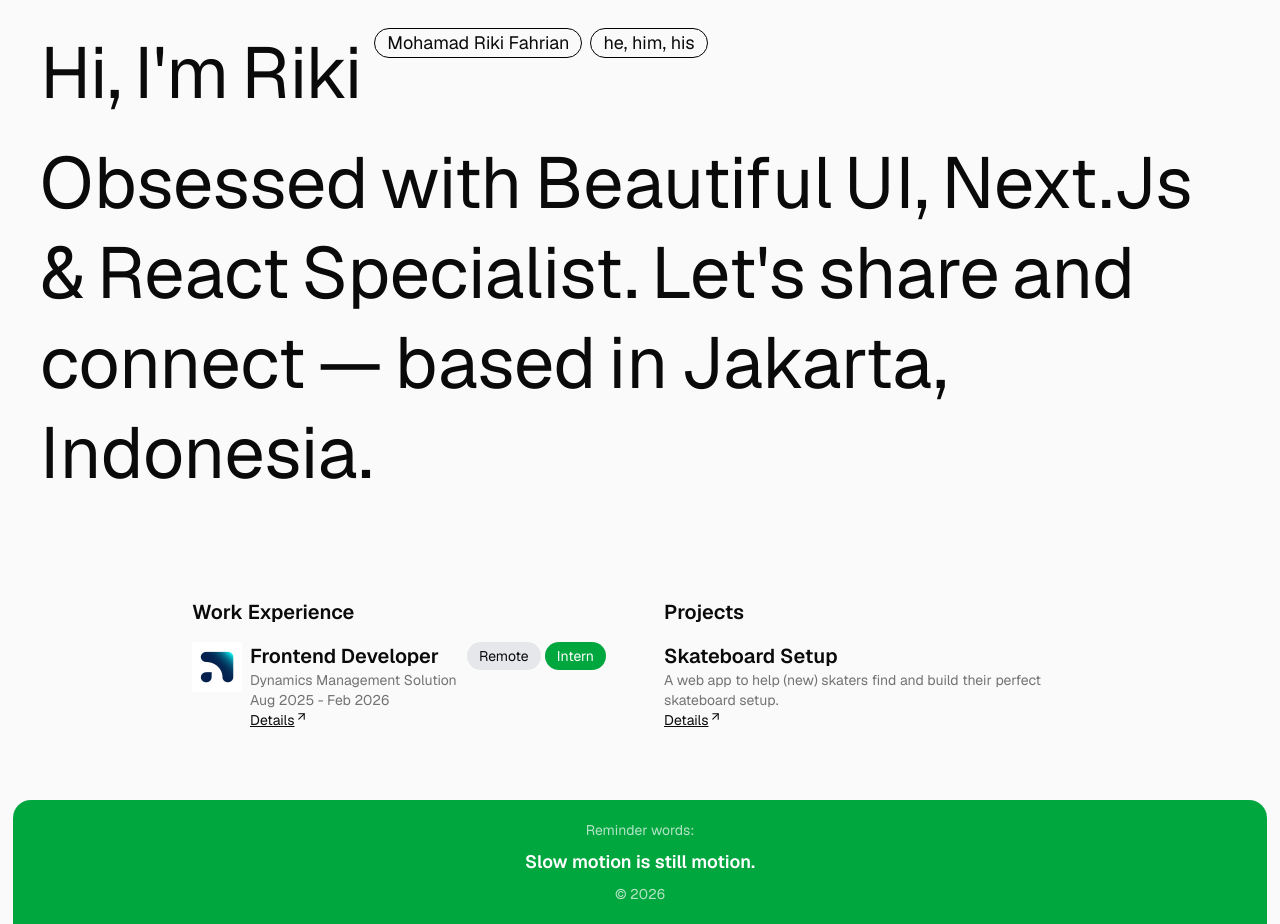
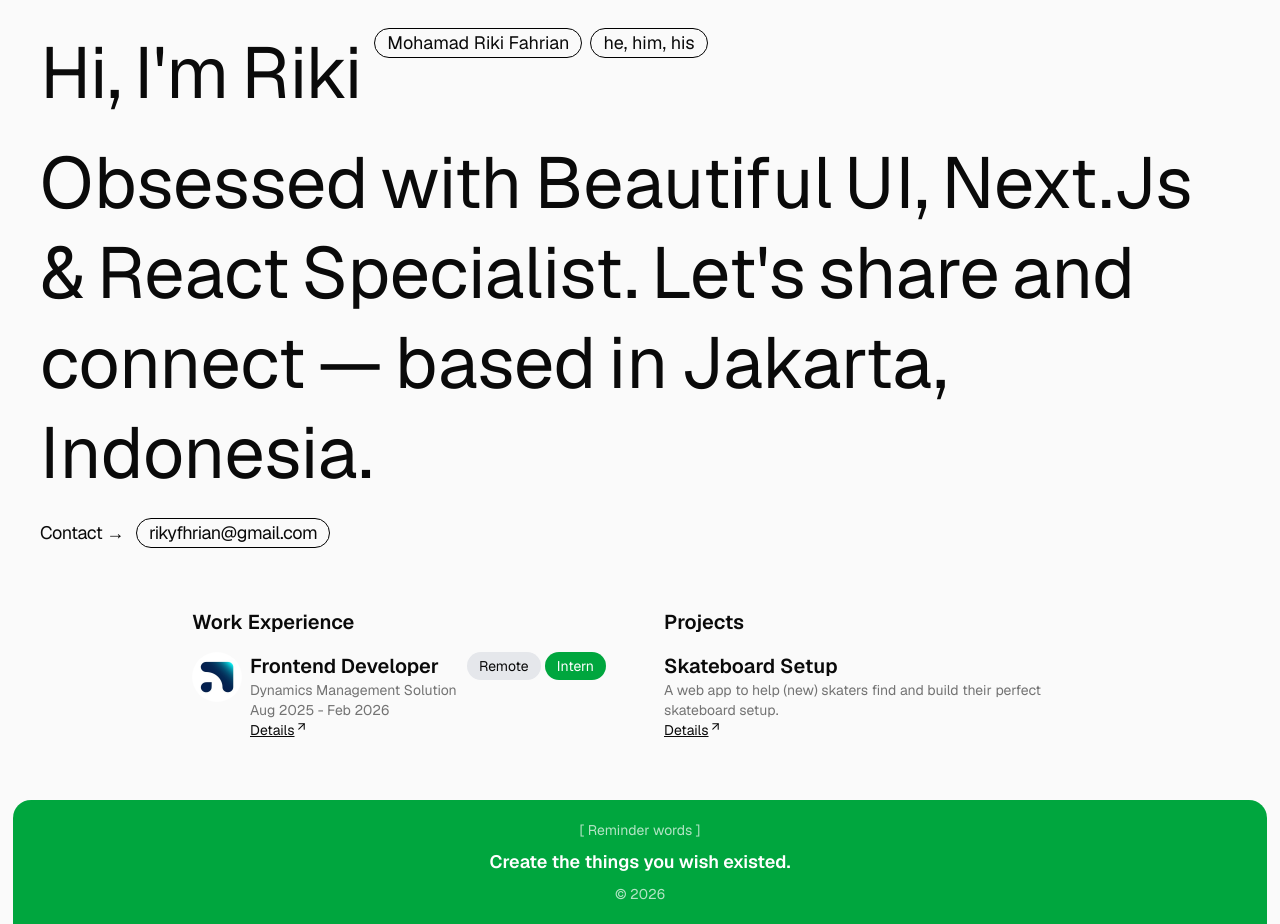
Before and after one commit to rikyfahrian/profile, a Next.js app: page / in a window 1280 px wide. Built offline with nearby package versions, Linux system fonts and the light colour scheme.

Commit message:
feat: copyable email

```diff
--- /dev/null
+++ b/app/components/email.tsx
@@ -0,0 +1,47 @@
+/** @format */
+
+"use client";
+
+import { useState, useEffect } from "react";
+
+export function EmailBadge() {
+  const [copied, setCopied] = useState(false);
+  const [showHint, setShowHint] = useState(false);
+  const email = "rikyfhrian@gmail.com";
+
+  useEffect(() => {
+    const showTimer = setTimeout(() => setShowHint(true), 2000);
+    const hideTimer = setTimeout(() => setShowHint(false), 2000 + 2000);
+
+    return () => {
+      clearTimeout(showTimer);
+      clearTimeout(hideTimer);
+    };
+  }, []);
+
+  const handleCopy = async () => {
+    await navigator.clipboard.writeText(email);
+    setCopied(true);
+    setShowHint(false);
+    setTimeout(() => setCopied(false), 1800);
+  };
+
+  return (
+    <div className="flex items-center gap-3 text-sm sm:text-lg tracking-tight">
+      <p>Contact →</p>
+      <div className="relative inline-block">
+        {showHint && (
+          <span className="absolute bottom-full left-1/2 -translate-x-1/2 mb-2.5 bg-black text-white text-xs px-2.5 py-1 rounded-md whitespace-nowrap animate-in fade-in slide-in-from-bottom-2 duration-300 after:content-[''] after:absolute after:top-full after:left-1/2 after:-translate-x-1/2 after:border-4 after:border-transparent after:border-t-black">
+            click to copy
+          </span>
+        )}
+        <button
+          onClick={handleCopy}
+          className="cursor-pointer border border-black rounded-full px-3 transition-transform duration-200 ease-[cubic-bezier(0.34,1.56,0.64,1)] hover:-rotate-3 hover:-translate-y-0.5 hover:bg-black/10 active:rotate-2 active:translate-y-0 active:scale-95"
+        >
+          <p>{copied ? "Copied!" : email}</p>
+        </button>
+      </div>
+    </div>
+  );
+}
--- a/app/components/footer.tsx
+++ b/app/components/footer.tsx
@@ -8,6 +8,7 @@ import { useEffect, useState } from "react";
 const reminders = [
   "Create the things you wish existed.",
   "Are you alive or just existing?",
+  "Create more than consume.",
   "Late start, is a start.",
   "Slow motion is still motion.",
   "Do it tired, do it sad, do it scared, do it anyway.",
@@ -22,14 +23,14 @@ export default function Footer() {
   useEffect(() => {
     const interval = setInterval(() => {
       setQuote(reminders[Math.floor(Math.random() * reminders.length)]);
-    }, 5000);
+    }, 10000);
 
     return () => clearInterval(interval);
   }, []);
 
   return (
     <div className="items-center flex flex-col gap-2 py-5 bg-green-600 w-[98%] mx-auto rounded-t-2xl text-white">
-      <p className="text-sm text-white/70">Reminder words:</p>
+      <p className="text-sm text-white/70">[ Reminder words ]</p>
 
       <motion.h3
         key={quote}
@@ -37,7 +38,7 @@ export default function Footer() {
         animate={{ opacity: 1, y: 0 }}
         exit={{ opacity: 0 }}
         transition={{ duration: 0.4 }}
-        className="text-lg font-semibold"
+        className="text-lg font-semibold text-center"
       >
         {quote}
       </motion.h3>
--- a/app/components/ui/breadcrumb.tsx
+++ b/app/components/ui/breadcrumb.tsx
@@ -1,11 +1,13 @@
-import * as React from "react"
-import { ChevronRight, MoreHorizontal } from "lucide-react"
-import { Slot } from "radix-ui"
+/** @format */
 
-import { cn } from "@/app/lib/utils"
+import * as React from "react";
+import { ChevronRight, MoreHorizontal } from "lucide-react";
+import { Slot } from "radix-ui";
+
+import { cn } from "@/app/lib/utils";
 
 function Breadcrumb({ ...props }: React.ComponentProps<"nav">) {
-  return <nav aria-label="breadcrumb" data-slot="breadcrumb" {...props} />
+  return <nav aria-label="breadcrumb" data-slot="breadcrumb" {...props} />;
 }
 
 function BreadcrumbList({ className, ...props }: React.ComponentProps<"ol">) {
@@ -13,12 +15,12 @@ function BreadcrumbList({ className, ...props }: React.ComponentProps<"ol">) {
     <ol
       data-slot="breadcrumb-list"
       className={cn(
-        "flex flex-wrap items-center gap-1.5 text-sm break-words text-muted-foreground sm:gap-2.5",
-        className
+        "flex flex-wrap items-center gap-1.5 text-sm wrap-break-word text-muted-foreground sm:gap-2.5",
+        className,
       )}
       {...props}
     />
-  )
+  );
 }
 
 function BreadcrumbItem({ className, ...props }: React.ComponentProps<"li">) {
@@ -28,7 +30,7 @@ function BreadcrumbItem({ className, ...props }: React.ComponentProps<"li">) {
       className={cn("inline-flex items-center gap-1.5", className)}
       {...props}
     />
-  )
+  );
 }
 
 function BreadcrumbLink({
@@ -36,9 +38,9 @@ function BreadcrumbLink({
   className,
   ...props
 }: React.ComponentProps<"a"> & {
-  asChild?: boolean
+  asChild?: boolean;
 }) {
-  const Comp = asChild ? Slot.Root : "a"
+  const Comp = asChild ? Slot.Root : "a";
 
   return (
     <Comp
@@ -46,7 +48,7 @@ function BreadcrumbLink({
       className={cn("transition-colors hover:text-foreground", className)}
       {...props}
     />
-  )
+  );
 }
 
 function BreadcrumbPage({ className, ...props }: React.ComponentProps<"span">) {
@@ -59,14 +61,10 @@ function BreadcrumbPage({ className, ...props }: React.ComponentProps<"span">) {
       className={cn("font-normal text-foreground", className)}
       {...props}
     />
-  )
+  );
 }
 
-function BreadcrumbSeparator({
-  children,
-  className,
-  ...props
-}: React.ComponentProps<"li">) {
+function BreadcrumbSeparator({ children, className, ...props }: React.ComponentProps<"li">) {
   return (
     <li
       data-slot="breadcrumb-separator"
@@ -77,13 +75,10 @@ function BreadcrumbSeparator({
     >
       {children ?? <ChevronRight />}
     </li>
-  )
+  );
 }
 
-function BreadcrumbEllipsis({
-  className,
-  ...props
-}: React.ComponentProps<"span">) {
+function BreadcrumbEllipsis({ className, ...props }: React.ComponentProps<"span">) {
   return (
     <span
       data-slot="breadcrumb-ellipsis"
@@ -95,7 +90,7 @@ function BreadcrumbEllipsis({
       <MoreHorizontal className="size-4" />
       <span className="sr-only">More</span>
     </span>
-  )
+  );
 }
 
 export {
@@ -106,4 +101,4 @@ export {
   BreadcrumbPage,
   BreadcrumbSeparator,
   BreadcrumbEllipsis,
-}
+};
--- a/app/components/work.tsx
+++ b/app/components/work.tsx
@@ -8,14 +8,18 @@ import Link from "next/link";
 
 export function Work() {
   return (
-    <div className="items-center self-center">
+    <div className="items-center self-center mt-10">
       <main className="max-w-4xl mx-auto ">
-        <section className="mt-20 grid gap-12 md:grid-cols-2">
+        <section className="grid gap-12 md:grid-cols-2">
           <div>
             <h2 className="text-xl font-semibold mb-4">Work Experience</h2>
             <div className="flex gap-2">
-              <Link href={"https://www.dynamics-ms.com/"} target="_blank">
-                <Image src="/dms.jpeg" alt="dms" width={50} height={50} />
+              <Link
+                href={"https://www.dynamics-ms.com/"}
+                target="_blank"
+                className="hidden sm:block"
+              >
+                <Image src="/dms.jpeg" alt="dms" width={50} height={50} className="rounded-full" />
               </Link>
               <div>
                 <div className="flex gap-7">
--- a/app/page.tsx
+++ b/app/page.tsx
@@ -2,7 +2,7 @@
 
 import AnimatedHeroText from "./components/slug";
 import { Work } from "./components/work";
-import Link from "next/link";
+import { EmailBadge } from "./components/email";
 
 export default function Home() {
   return (
@@ -21,6 +21,8 @@ export default function Home() {
         />
       </div>
 
+      <EmailBadge />
+
       <Work />
     </div>
   );
```
